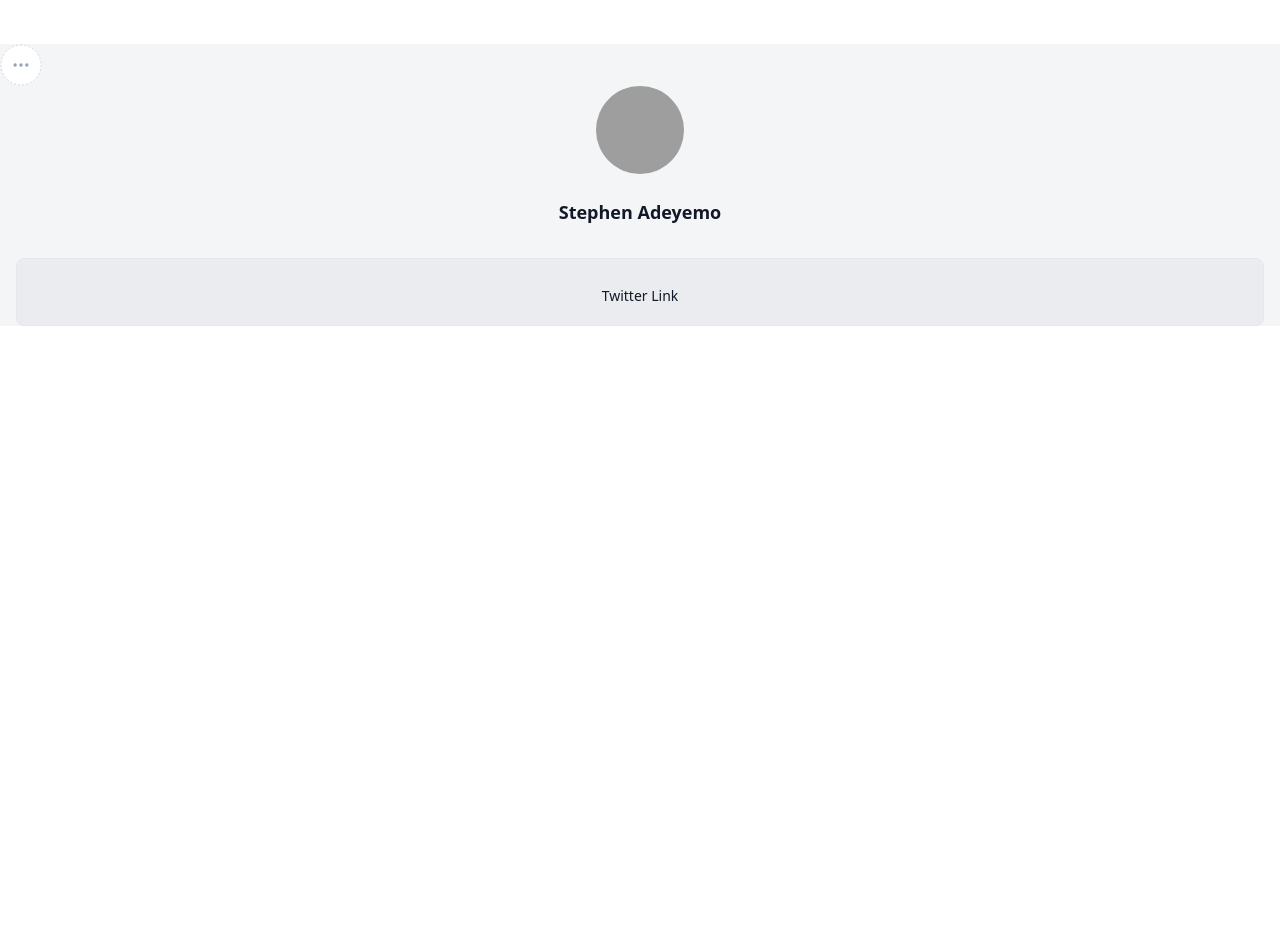
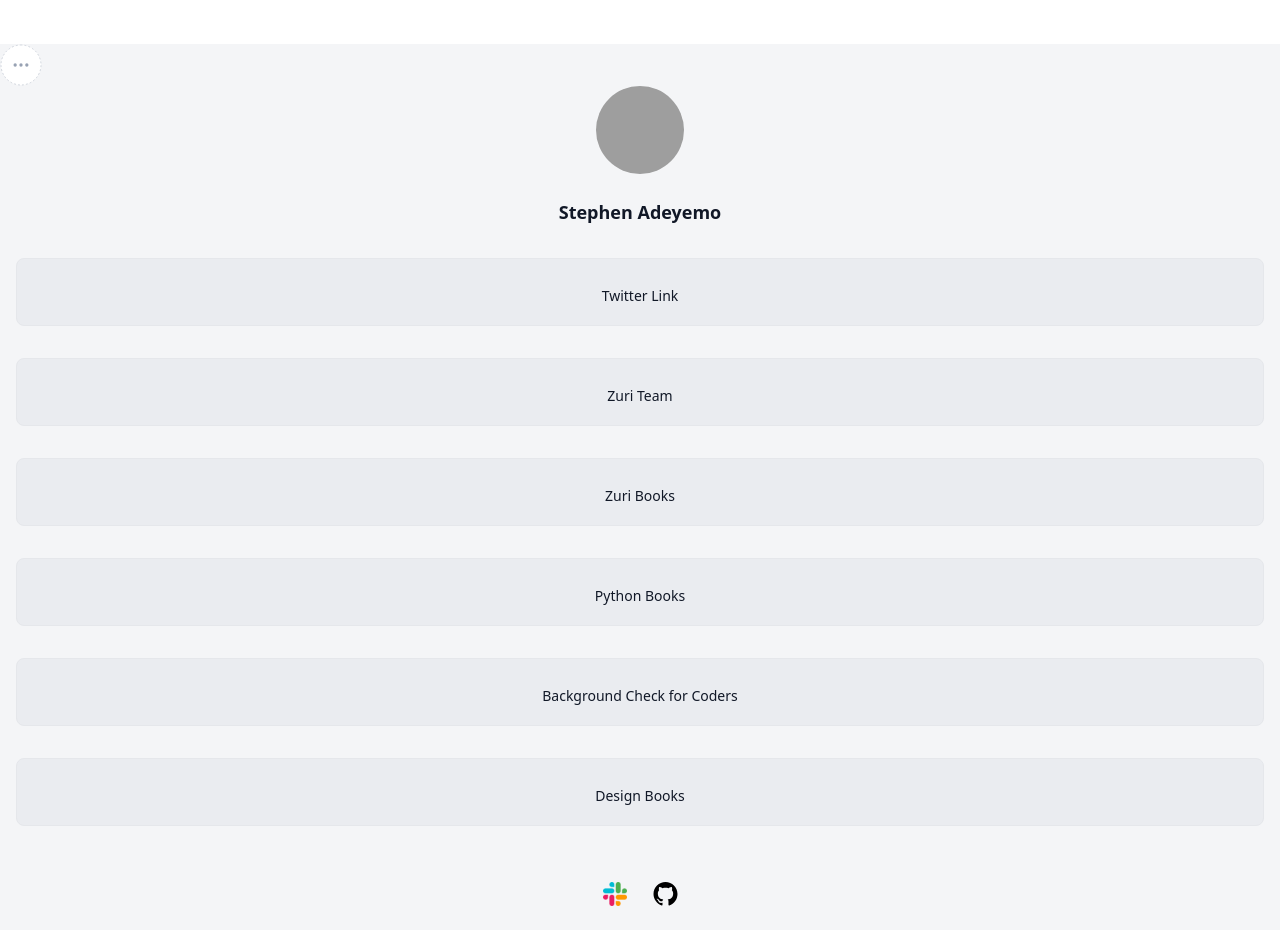
Before and after one commit to stivex001/hng9_linktree, a React (Create React App) app: page / in a window 1280 px wide. Before the commit the page ends 800 px from the top, so only its background shows below. Built offline with nearby package versions, Linux system fonts and the light colour scheme; grey boxes are pictures that could not be loaded.

Commit message:
added a component page which comprises of data.js files

```diff
--- /dev/null
+++ b/src/components/Links.jsx
@@ -0,0 +1,21 @@
+import React from "react";
+
+const Links = ({ name, link }) => {
+  return (
+    <div>
+
+      <p className="bg-[#EAECF0]  h-[68px] border border-gray-200 rounded-[8px] py-6 px-8 mx-4 text-center mt-8">
+        <a
+          className="text-gray-900 font-medium text-sm"
+          href={link}
+          target="_blank"
+          rel="noreferrer"
+        >
+          {name}
+        </a>
+      </p>
+    </div>
+  );
+};
+
+export default Links;
--- /dev/null
+++ b/src/components/data.js
@@ -0,0 +1,40 @@
+const myLinks = [
+    {
+        id: 1,
+        name: 'Twitter Link',
+        link: 'https://twitter.com/Baistevoo',
+
+    },
+    {
+        id: 2,
+        name: 'Zuri Team',
+        link:"https://training.zuri.team/"
+
+    },
+    {
+        id: 3,
+        name: 'Zuri Books',
+        link:"http://books.zuri.team"
+
+    },
+    {
+        id: 4,
+        name: 'Python Books',
+        link:"https://books.zuri.team/"
+
+    },
+    {
+        id: 5,
+        name: 'Background Check for Coders',
+        link:"https://background.zuri.team"
+
+    },
+    {
+        id: 6,
+        name: 'Design Books',
+        link:"https://books.zuri.team/design-rules"
+
+    },
+]
+
+export default myLinks;
--- a/src/pages/Home.jsx
+++ b/src/pages/Home.jsx
@@ -1,5 +1,9 @@
 import React from "react";
 import icon from "../assets/sharebutton.svg";
+import github from "../assets/Icon.svg";
+import slack from "../assets/slack.png";
+import myLinks from "../components/data";
+import Links from "../components/Links";
 
 const Home = () => {
   return (
@@ -14,17 +18,16 @@ const Home = () => {
         <h2 className="text-[18px] leading-7 text-gray-900 text-center font-bold mt-6">
           Stephen Adeyemo
         </h2>
-        <div className="mt-8">
-          <p className="bg-[#EAECF0]  h-[68px] border border-gray-200 rounded-[8px] py-6 px-8 mx-4 text-center">
-            <a
-              className="text-gray-900 font-medium text-sm"
-              href="https://twitter.com/Baistevoo"
-              target="_blank"
-              rel="noreferrer"
-            >
-              Twitter Link
-            </a>
-          </p>
+        <div>
+          {myLinks.map((link) => (
+            <Links key={link.id} name={link.name} link={link.link} />
+          ))}
+        </div>
+        <div className="flex items-center h-[72px] py-6 mt-8  ">
+          <div className="mx-auto flex gap-[26px]">
+            <img className="w-[24px] h-[24px]" src={slack} alt="" />
+            <img src={github} alt="" />
+          </div>
         </div>
       </div>
     </div>
```
Also changed, not shown: src/assets/Icon.svg (added), src/assets/slack.png (added).
